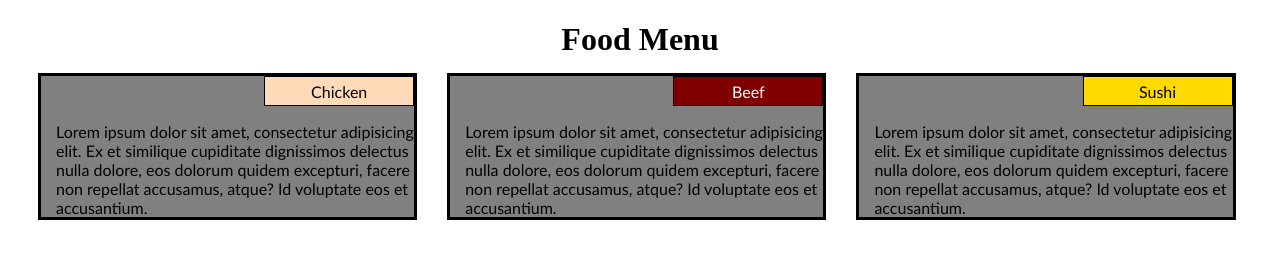
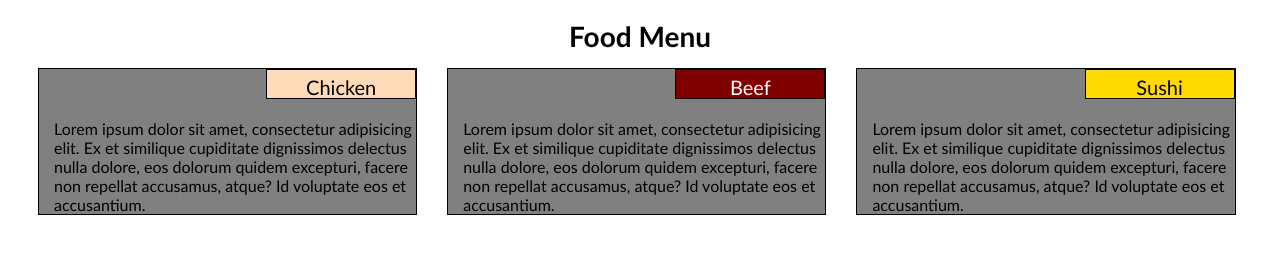
Before and after one commit to aboggs43/coursera-test, a plain HTML site: page module2-solution/index.html in a window 1280 px wide. Drawn offline with Linux system fonts and the light colour scheme.

Commit message:
Final updates

```diff
--- a/module2-solution/css/responsive.css
+++ b/module2-solution/css/responsive.css
@@ -5,6 +5,8 @@
 h1 {
   margin-bottom: 15px;
   text-align : center;
+  font-family:'Gill Sans', 'Gill Sans MT', Calibri, 'Trebuchet MS', sans-serif;
+  font-size: 175%;
 }
 
 p {
@@ -15,7 +17,7 @@ p {
 }
 
 div {
-  border: 5px solid black;
+  border: 1px solid black;
   margin-right: 0px;
   padding-left : 15px;
   margin-bottom: 0;
@@ -51,6 +53,7 @@ section {
   width:150px;
   height: 30px;
   float: right;
+  font-size: 125%;
 }
 
 /* Simple Responsive Framework. */
@@ -65,7 +68,7 @@ section {
 @media (min-width: 992px) {
     .col-lg-4 {
     float: left;
-    border: 3px solid black;
+    border: 1px solid black;
     margin-left: 30px;
     background-color: gray;
   }
@@ -78,7 +81,7 @@ section {
 @media (min-width: 768px) and (max-width: 991px) {
   .col-md-6, .col-md-12 {
     float: left;
-    border: 3px solid black;
+    border: 1px solid black;
     margin-left: 30px;
     background-color: gray;
   }
@@ -94,7 +97,7 @@ section {
 @media (max-width: 767px) {
   .col-sm-12 {
     float: left;
-    border: 3px solid black;
+    border: 1px solid black;
     margin-left: 30px;
     margin-right: 30px;
     background-color: gray;
```
